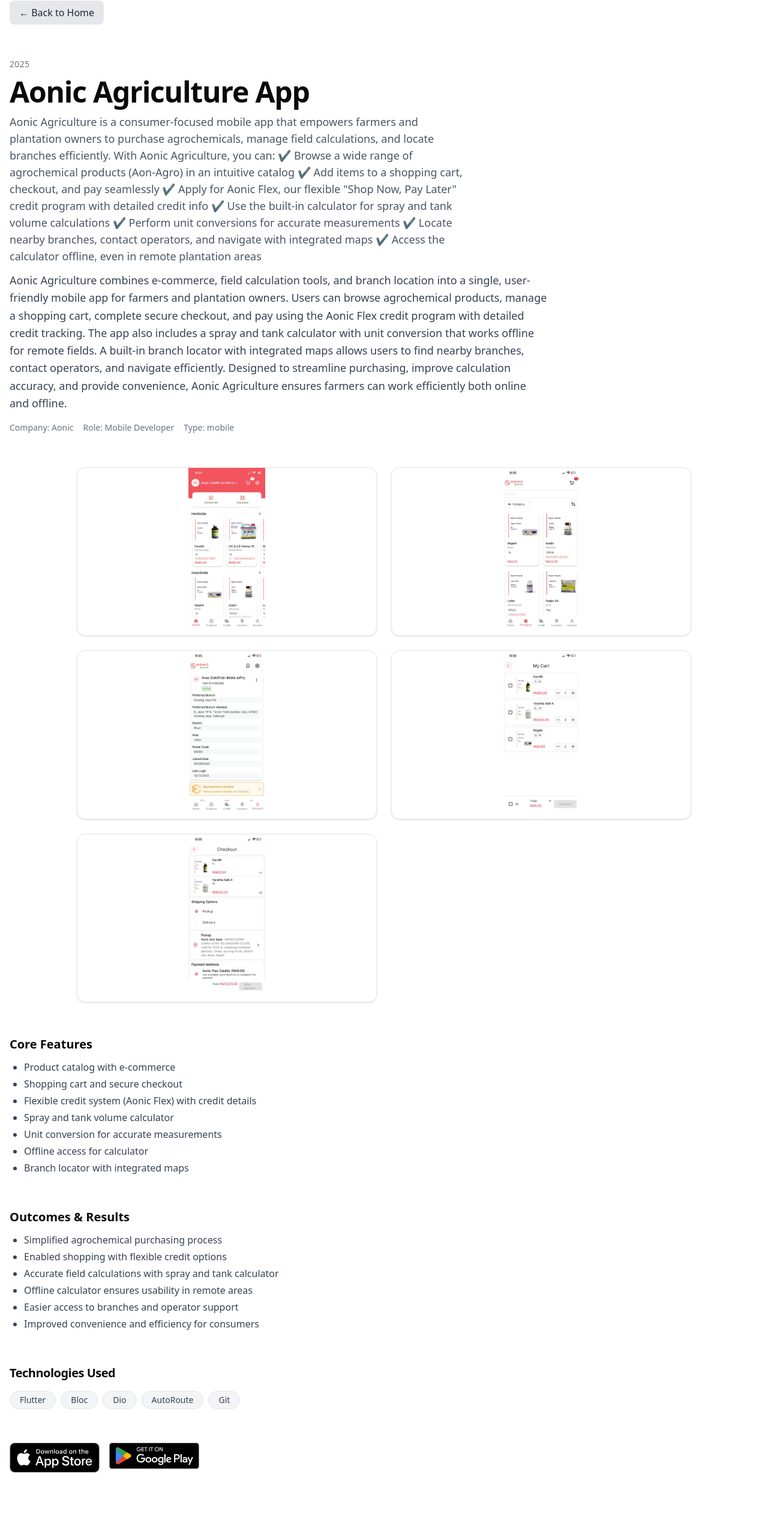
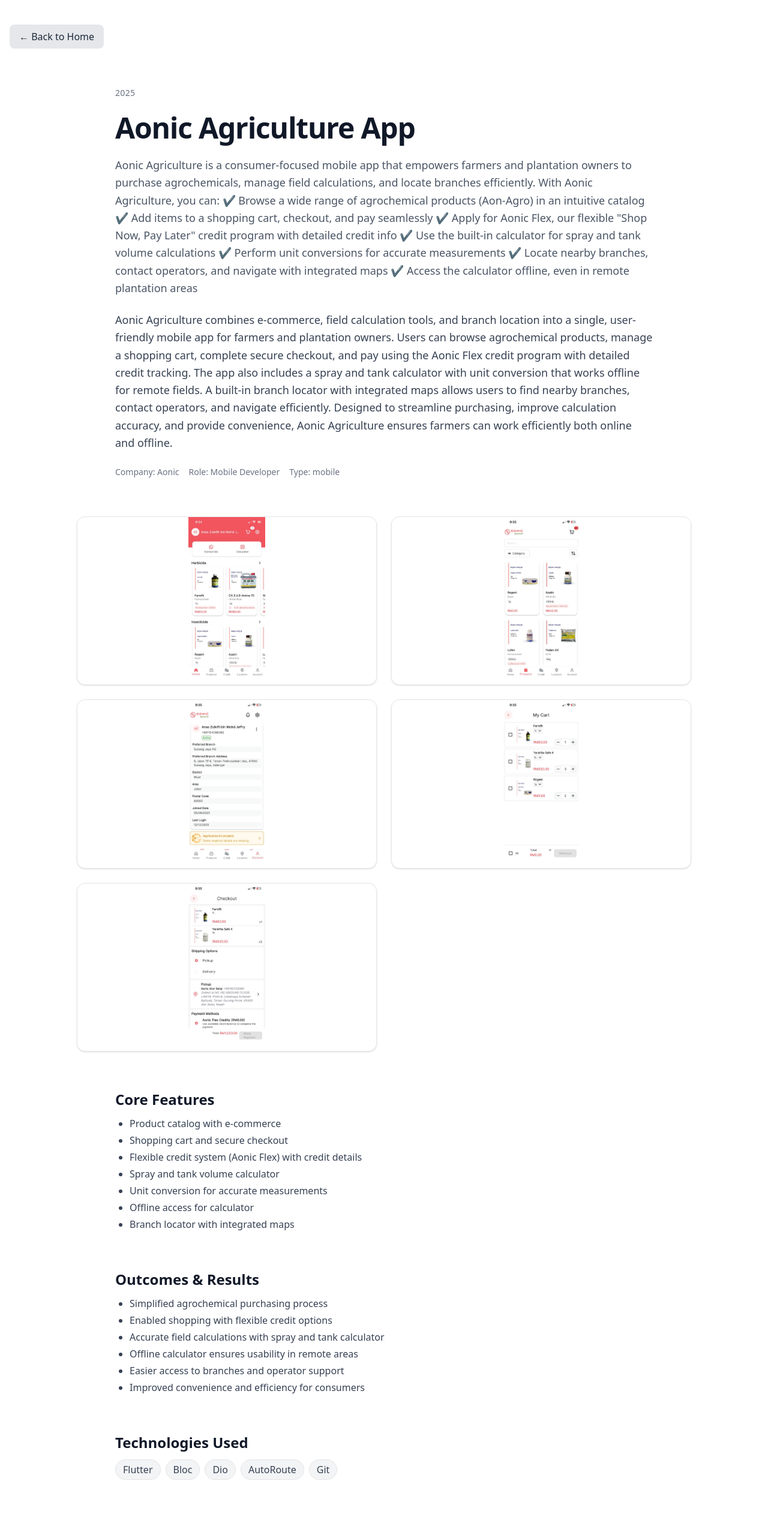
Before and after one commit to Zer0-01/React-My-Portfolio, a Next.js app: page /projects/aonic-agriculture in a window 1280 px wide. Shown: the part 39-2568 px from the top of the page at 60% size. Before the commit the page ends 2534 px from the top, so only its background shows below. Built offline with nearby package versions, Linux system fonts and the light colour scheme.

Commit message:
feat: enhane UI

```diff
--- a/app/projects/[slug]/page.tsx
+++ b/app/projects/[slug]/page.tsx
@@ -4,18 +4,18 @@
 import Link from "next/link";
 
 interface Props {
-    params: { slug: string }
+    params: { slug: string };
 }
 
 export default function ProjectDetailPage({ params }: Props) {
-    const project = projects.find(p => p.slug === params.slug);
+    const project = projects.find((p) => p.slug === params.slug);
     if (!project) return notFound();
 
     return (
-        <main className="container mx-auto px-4 py-10 space-y-14">
+        <main className="container mx-auto px-4 py-12 md:py-20 space-y-16">
 
             {/* BACK BUTTON */}
-            <div className="flex justify-start">
+            <div>
                 <Link
                     href="/"
                     className="inline-block px-4 py-2 rounded-md bg-gray-200 text-gray-800 hover:bg-gray-300 transition"
@@ -25,39 +25,37 @@
             </div>
 
             {/* HEADER */}
-            <header className="space-y-3">
+            <header className="space-y-4 md:space-y-6 max-w-4xl mx-auto text-center md:text-left">
                 <p className="text-sm text-gray-500 tracking-wide uppercase">{project.year}</p>
 
-                <h1 className="text-3xl md:text-5xl font-bold tracking-tight">
+                <h1 className="text-3xl md:text-5xl font-extrabold tracking-tight text-gray-900">
                     {project.title}
                 </h1>
 
                 {project.summary && (
-                    <p className="text-gray-600 text-base md:text-lg max-w-3xl">
+                    <p className="text-gray-600 text-base md:text-lg leading-relaxed">
                         {project.summary}
                     </p>
                 )}
 
                 {project.description && (
-                    <p className="text-gray-700 text-base md:text-lg leading-relaxed max-w-4xl">
+                    <p className="text-gray-700 text-base md:text-lg leading-relaxed">
                         {project.description}
                     </p>
                 )}
 
-                <div className="flex flex-wrap gap-4 mt-4 text-sm text-gray-500">
+                <div className="flex flex-wrap gap-4 mt-3 text-sm text-gray-500 justify-center md:justify-start">
                     {project.organization && <span>Organization: {project.organization}</span>}
                     {project.company && <span>Company: {project.company}</span>}
                     {project.client && <span>Client: {project.client}</span>}
                     {project.role && <span>Role: {project.role}</span>}
                     {project.projectType && <span>Type: {project.projectType}</span>}
                 </div>
-
             </header>
-
 
             {/* HERO IMAGE */}
             {project.heroImage && (
-                <div className="relative mx-auto w-full max-w-5xl aspect-video rounded-xl overflow-hidden border shadow-sm bg-gray-50">
+                <div className="relative mx-auto w-full max-w-5xl aspect-video rounded-xl overflow-hidden border shadow-md bg-gray-50">
                     <Image
                         src={project.heroImage}
                         alt={project.title}
@@ -67,21 +65,19 @@
                 </div>
             )}
 
-
             {/* IMAGES */}
             {project.images?.length && (
                 <section className="space-y-6">
-
                     {/* Mobile carousel */}
                     <div className="md:hidden flex gap-4 overflow-x-auto snap-x scroll-smooth pb-4">
-                        {project.images?.map((img, index) => (
+                        {project.images.map((img, idx) => (
                             <div
-                                key={index}
+                                key={idx}
                                 className="relative min-w-[80%] snap-center aspect-video rounded-xl overflow-hidden border bg-gray-100 shadow-sm"
                             >
                                 <Image
                                     src={img}
-                                    alt={`${project.title}-${index}`}
+                                    alt={`${project.title}-${idx}`}
                                     fill
                                     className="object-contain bg-white"
                                 />
@@ -91,47 +87,41 @@
 
                     {/* Desktop grid */}
                     <div className="hidden md:grid grid-cols-2 gap-6 max-w-5xl mx-auto">
-                        {project.images?.map((img, index) => (
+                        {project.images.map((img, idx) => (
                             <div
-                                key={index}
+                                key={idx}
                                 className="relative w-full aspect-video rounded-xl overflow-hidden border bg-gray-50 shadow-sm"
                             >
                                 <Image
                                     src={img}
-                                    alt={`${project.title}-${index}`}
+                                    alt={`${project.title}-${idx}`}
                                     fill
                                     className="object-contain bg-white"
                                 />
                             </div>
                         ))}
                     </div>
-
                 </section>
             )}
 
-
-
             {/* VIDEO */}
             {project.video && (
-                <section className="space-y-4">
-                    <h2 className="text-xl font-semibold tracking-tight">Demo Video</h2>
-
-                    <div className="relative w-full max-w-4xl mx-auto rounded-xl overflow-hidden border shadow-md bg-black">
+                <section className="space-y-4 max-w-4xl mx-auto">
+                    <h2 className="text-xl md:text-2xl font-semibold text-gray-900">Demo Video</h2>
+                    <div className="relative w-full rounded-xl overflow-hidden border shadow-md bg-black">
                         <video
                             src={project.video}
                             controls
-                            className="w-full h-auto max-h-[80vh] object-contain"
+                            className="w-full h-auto max-h-[70vh] object-contain"
                         />
                     </div>
                 </section>
             )}
 
-
-
             {/* FEATURES */}
             {project.features && (
-                <section className="space-y-3">
-                    <h2 className="text-xl font-semibold">Core Features</h2>
+                <section className="space-y-3 max-w-4xl mx-auto">
+                    <h2 className="text-xl md:text-2xl font-semibold text-gray-900">Core Features</h2>
                     <ul className="list-disc pl-6 space-y-1 text-gray-700">
                         {project.features.map((f, i) => (
                             <li key={i}>{f}</li>
@@ -140,11 +130,10 @@
                 </section>
             )}
 
-
             {/* OUTCOMES */}
             {project.outcomes && (
-                <section className="space-y-3">
-                    <h2 className="text-xl font-semibold">Outcomes & Results</h2>
+                <section className="space-y-3 max-w-4xl mx-auto">
+                    <h2 className="text-xl md:text-2xl font-semibold text-gray-900">Outcomes & Results</h2>
                     <ul className="list-disc pl-6 space-y-1 text-gray-700">
                         {project.outcomes.map((o, i) => (
                             <li key={i}>{o}</li>
@@ -153,37 +142,40 @@
                 </section>
             )}
 
-
             {/* TECHNOLOGIES */}
-            <section className="space-y-4">
-                <h2 className="text-xl font-semibold tracking-tight">Technologies Used</h2>
-
+            <section className="space-y-3 max-w-4xl mx-auto">
+                <h2 className="text-xl md:text-2xl font-semibold text-gray-900">Technologies Used</h2>
                 <ul className="flex flex-wrap gap-2">
-                    {project.technologies.map(t => (
+                    {project.technologies.map((tech) => (
                         <li
-                            key={t}
-                            className="px-4 py-1 rounded-full bg-gray-100 border text-gray-700 text-sm"
+                            key={tech}
+                            className="px-3 py-1 text-sm md:text-base rounded-full bg-gray-100 text-gray-700 border"
                         >
-                            {t}
+                            {tech}
                         </li>
                     ))}
                 </ul>
             </section>
 
+            {/* LINKS */}
+            <section className="max-w-4xl mx-auto flex flex-col md:flex-row md:items-center md:justify-between gap-4 md:gap-6 mt-8">
 
-            {/* LINKS */}
-            <section className="space-y-3">
+                {/* Primary Links */}
+                <div className="flex flex-col md:flex-row gap-3">
                     {project.link && (
                         <LinkButton href={project.link}>Visit Website →</LinkButton>
                     )}
                     {project.github && (
                         <LinkButton href={project.github}>View on GitHub →</LinkButton>
                     )}
-                <div className="flex gap-4 flex-wrap mt-2 md:mt-0">
+                </div>
+
+                {/* Store Badges */}
+                <div className="flex gap-3 flex-wrap justify-start md:justify-end mt-2 md:mt-0">
                     {project.storeUrl?.ios && (
                         <a href={project.storeUrl.ios} target="_blank" rel="noopener noreferrer">
                             <Image
-                                src="/app-store.svg" // Put App Store badge in public/assets
+                                src="/app-store.svg"
                                 alt="Download on App Store"
                                 width={150}
                                 height={50}
@@ -193,7 +185,7 @@
                     {project.storeUrl?.android && (
                         <a href={project.storeUrl.android} target="_blank" rel="noopener noreferrer">
                             <Image
-                                src="/play-store.svg" // Put Google Play badge in public/assets
+                                src="/play-store.svg"
                                 alt="Get it on Google Play"
                                 width={150}
                                 height={50}
@@ -201,12 +193,12 @@
                         </a>
                     )}
                 </div>
+
             </section>
 
         </main>
     );
 }
-
 
 // Reusable button
 function LinkButton({ href, children }: { href: string; children: React.ReactNode }) {
@@ -215,7 +207,7 @@
             href={href}
             target="_blank"
             rel="noopener noreferrer"
-            className="inline-block px-6 py-2 rounded-md bg-black text-white hover:bg-gray-800 transition shadow-sm"
+            className="inline-block px-6 py-2 rounded-md bg-black text-white hover:bg-gray-800 transition shadow-md"
         >
             {children}
         </a>
```
Lines whose indentation alone changed are shown as unchanged.
